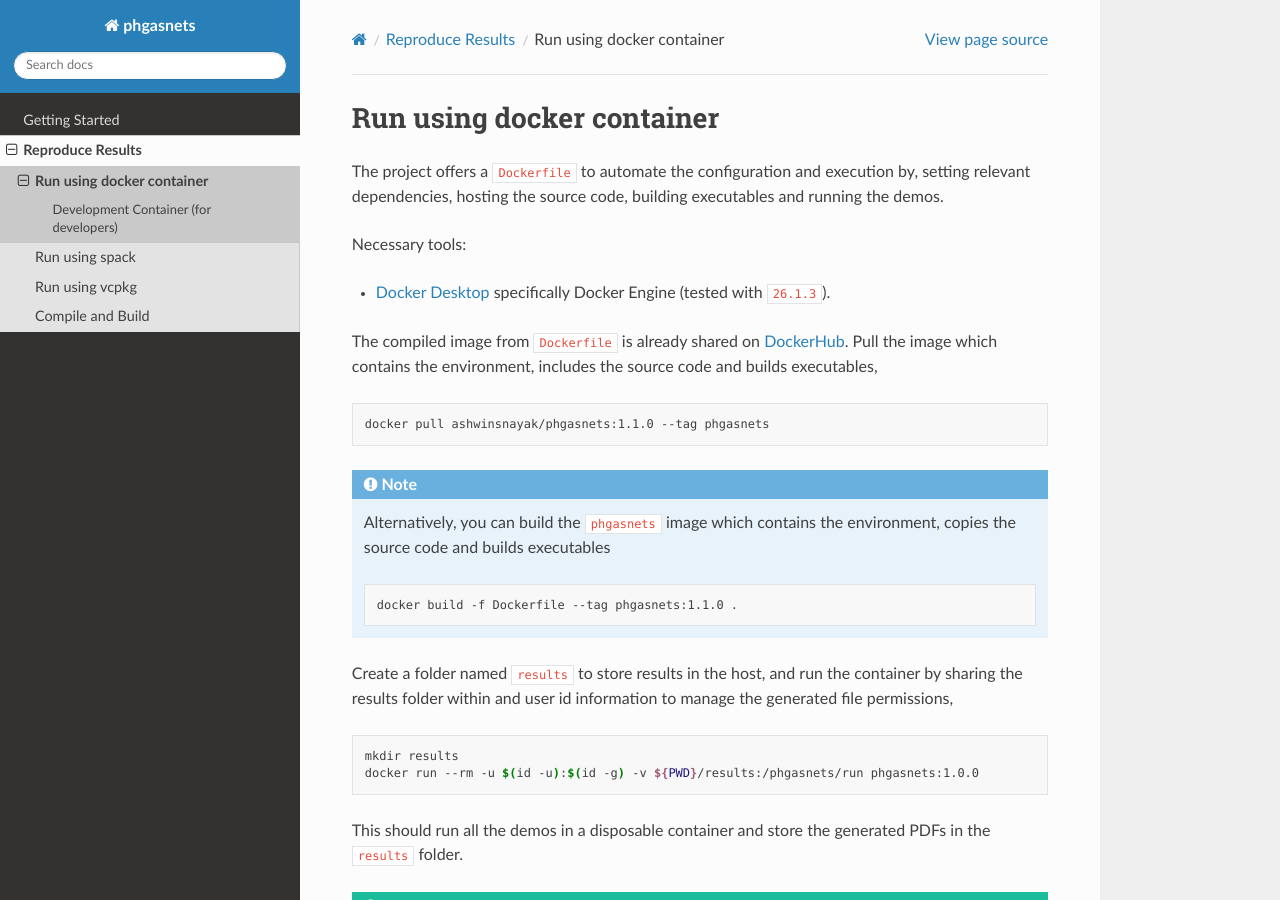
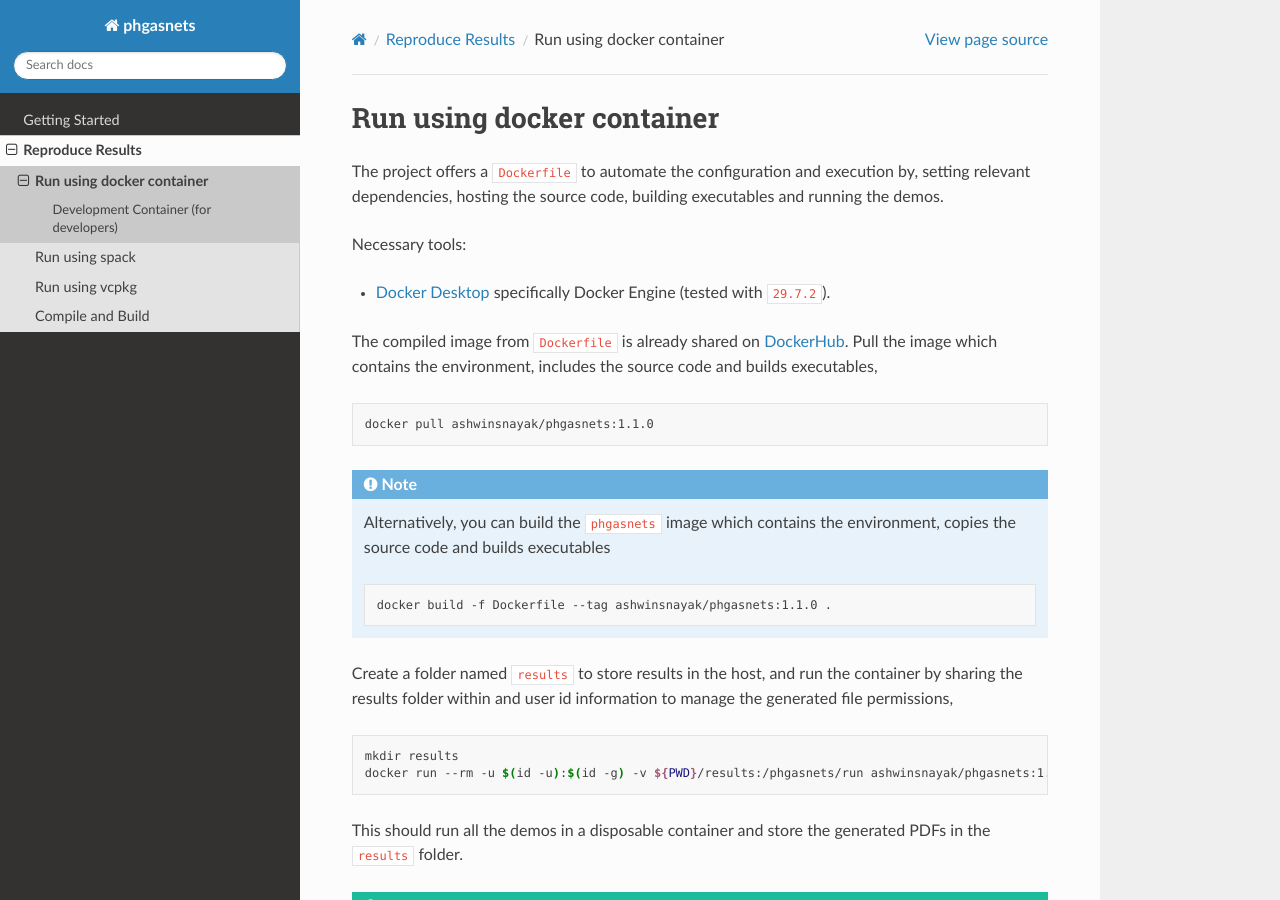
Before and after one commit to mpimd-csc/phgasnets, a Sphinx documentation site: the page built from docs/docker.md, in a window 1280 px wide and 900 px high. Built offline with Sphinx 7.4.7 and the Read the Docs theme 3.1.0, drawn with Linux system fonts in a browser that asks for light colours.

Commit message:
update docker requirements

````diff
--- a/docs/docker.md
+++ b/docs/docker.md
@@ -5,26 +5,26 @@ The project offers a `Dockerfile` to automate the configuration and execution by
 setting relevant dependencies, hosting the source code, building executables and running the demos.
 
 Necessary tools:
-  - [Docker Desktop](https://docs.docker.com/desktop/) specifically Docker Engine (tested with `26.1.3`).
+  - [Docker Desktop](https://docs.docker.com/desktop/) specifically Docker Engine (tested with `29.7.2`).
 
 The compiled image from `Dockerfile` is already shared on [DockerHub](https://hub.docker.com/r/ashwinsnayak/phgasnets). Pull the image which contains the environment, includes the source code and builds executables,
 
 ```bash
-docker pull ashwinsnayak/phgasnets:1.1.0 --tag phgasnets
+docker pull ashwinsnayak/phgasnets:1.1.0
 ```
 
 :::{note}
 Alternatively, you can build the `phgasnets` image which contains the environment, copies the source code and builds executables
 
 ```bash
-docker build -f Dockerfile --tag phgasnets:1.1.0 .
+docker build -f Dockerfile --tag ashwinsnayak/phgasnets:1.1.0 .
 ```
 :::
 
 Create a folder named `results` to store results in the host, and run the container by sharing the results folder within and user id information to manage the generated file permissions,
 ```bash
 mkdir results
-docker run --rm -u $(id -u):$(id -g) -v ${PWD}/results:/phgasnets/run phgasnets:1.0.0
+docker run --rm -u $(id -u):$(id -g) -v ${PWD}/results:/phgasnets/run ashwinsnayak/phgasnets:1.1.0
 ```
 This should run all the demos in a disposable container and store the generated PDFs in the `results` folder.
 
````
